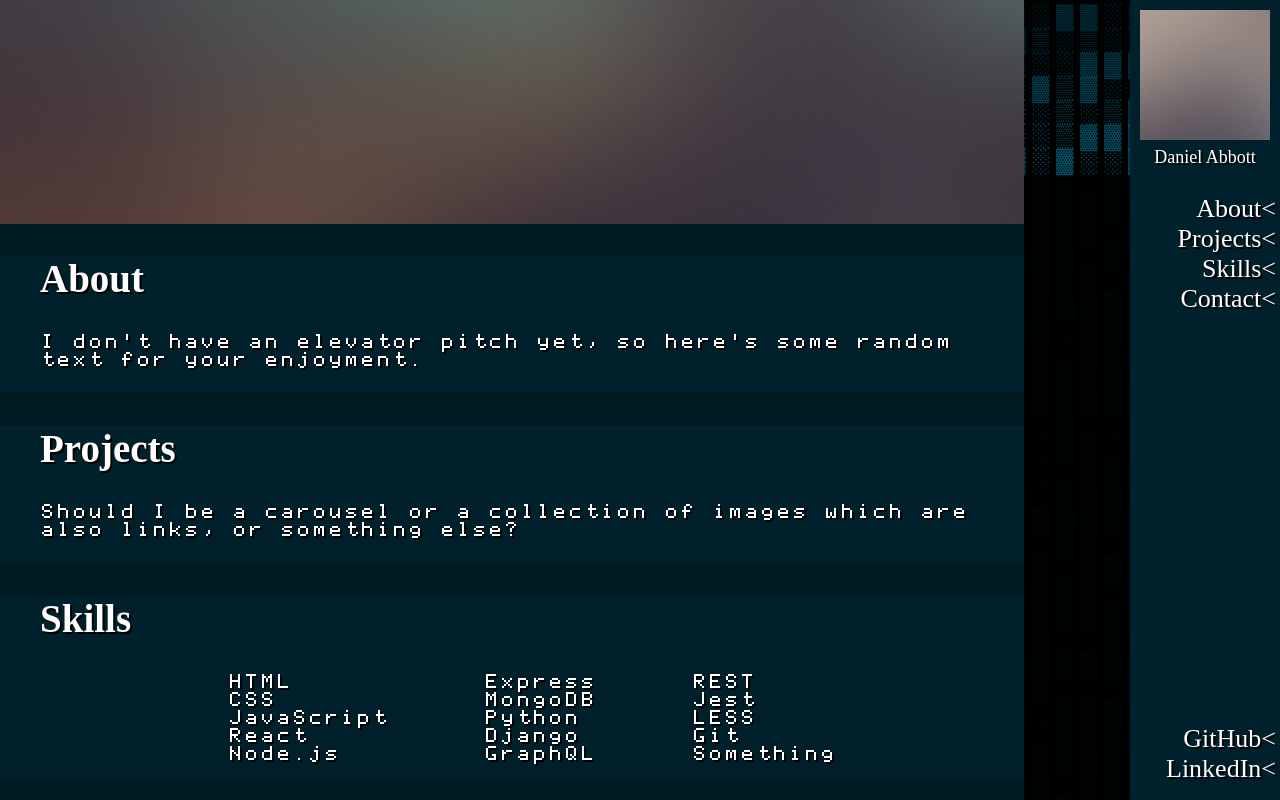
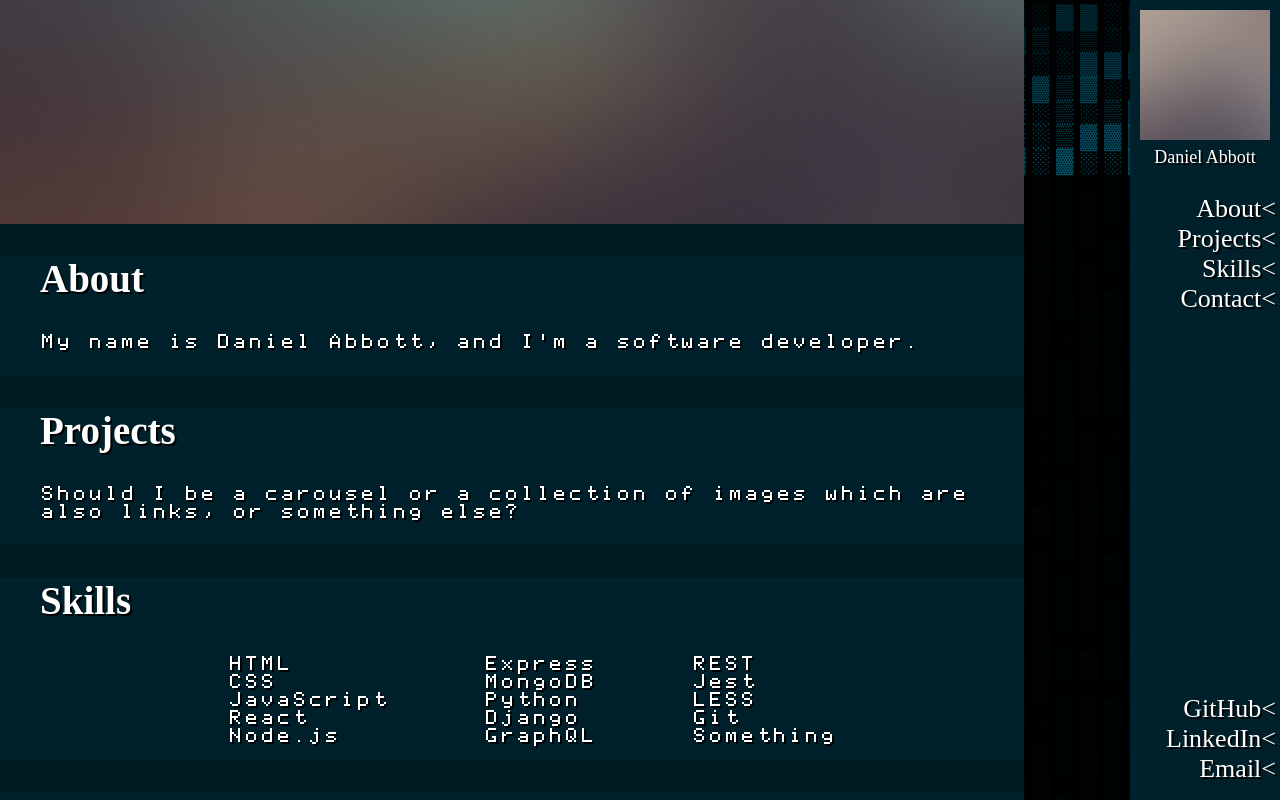
Before and after one commit to Mephestys/portfolio, a React (Create React App) app: page / in a window 1280 px wide. Shown: the top 800 px of the page. Built offline with nearby package versions, Linux system fonts and the light colour scheme; a web font is replaced by a local one.

Commit message:
Customized favicon, added email link (fake), changed About text (temp)

```diff
--- a/src/App.js
+++ b/src/App.js
@@ -16,7 +16,7 @@ class App extends Component {
           <div className="App-content">
             <section className='App-section'>
               <h1 id="About">About</h1>
-              <p>I don't have an elevator pitch yet, so here's some random text for your enjoyment.</p>
+              <p>My name is Daniel Abbott, and I'm a software developer.</p>
             </section>
             <section className='App-section'>
               <h1 id="Projects">Projects</h1>
--- a/src/Components/Navigation/Navigation.js
+++ b/src/Components/Navigation/Navigation.js
@@ -17,6 +17,7 @@ const Navigation = () => {
         <ul className="navigation-external-links">
           <li><a href="https://github.com/Mephestys" rel="external noopener noreferrer" target="_blank">GitHub</a>&lt;</li>
           <li><a href="https://www.linkedin.com/in/daniel-abbott-19a1a1137/" rel="external noopener noreferrer" target="_blank">LinkedIn</a>&lt;</li>
+          <li><a href="mailto:fake@fake.com">Email</a>&lt;</li>
         </ul>
       </nav>
     </div>
```
Also changed, not shown: 1 other file (tests, documents, lock files or other folders).
